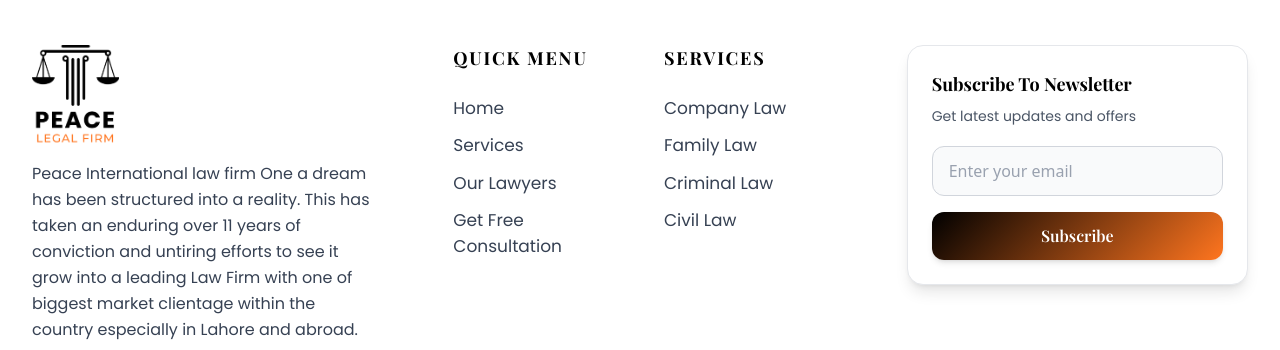
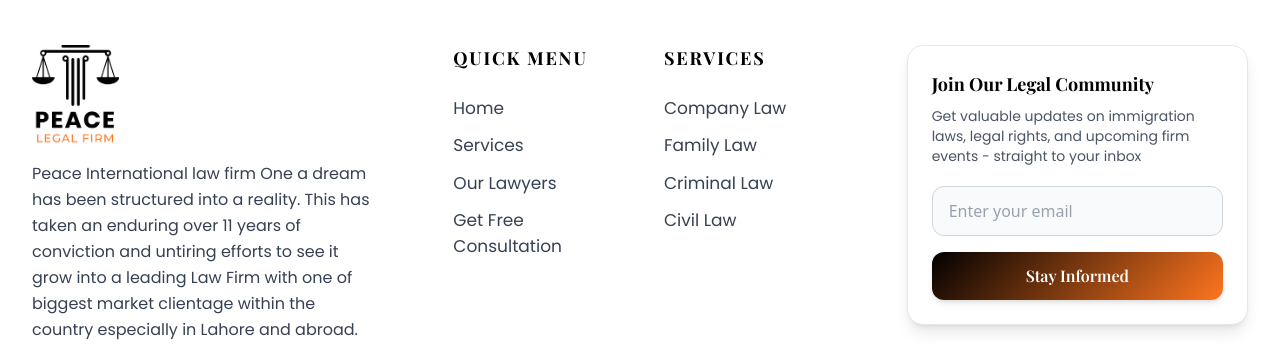
Before and after one commit to ZohaibAly/PeaceLegalFirm, a React (Vite) app: page / in a window 1280 px wide. Shown: the part 6376-6726 px from the top of the page. Built offline with nearby package versions, Linux system fonts and the light colour scheme; a web font is replaced by a local one.

Commit message:
changings in footer

```diff
--- a/constants/FooterData.js
+++ b/constants/FooterData.js
@@ -37,7 +37,7 @@ export const footerData = {
   // newsletter copy (optional)
   newsletter: {
     placeholder: "Enter your email",
-    buttonText: "Subscribe",
+    buttonText: "Stay Informed",
     action: "/contact-us",
   },
   contactEmail: "Ranaalmasadv@gmail.com",
--- a/src/components/Footer.jsx
+++ b/src/components/Footer.jsx
@@ -95,12 +95,12 @@ const handleSubscribe = (e) => {
                    fontFamily: theme.fonts.heading,
                    color: theme.colors.primary
                  }}>
-                Subscribe To Newsletter
+                Join Our Legal Community
               </p>
 
               <p className="text-sm text-gray-600 mb-5"
                  style={{fontFamily: theme.fonts.body}}>
-                Get latest updates and offers
+                Get valuable updates on immigration laws, legal rights, and upcoming firm events - straight to your inbox
               </p>
 
                <form onSubmit={handleSubscribe}>
```
